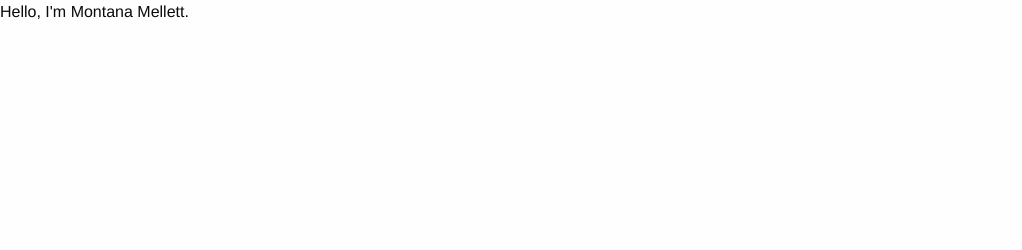
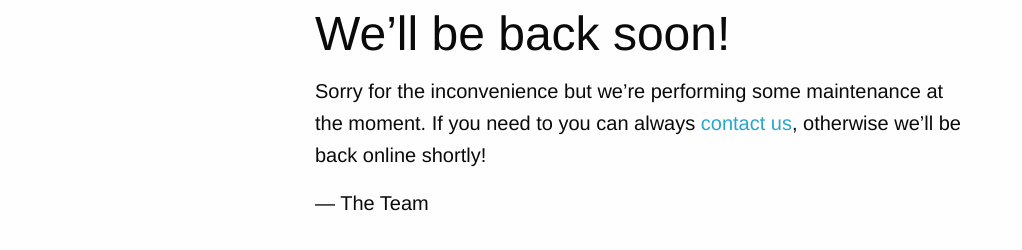
Before and after one commit to m-rae/portfolio, a plain HTML site: page index.html in a window 1280 px wide. Shown: the whole page, without its empty margins (0-1022 px from the left). Drawn offline with Linux system fonts and the light colour scheme.

Commit message:
Site Maintence Page

```diff
--- a/index.html
+++ b/index.html
@@ -5,12 +5,23 @@
     <meta name="viewport" content="width=device-width, initial-scale=1.0">
     <meta http-equiv="X-UA-Compatible" content="ie=edge">
     <title>Montana's Portfolio</title>
+    <style>
+        body { text-align: center; padding: 150px; }
+        h1 { font-size: 50px; }
+        body { font: 20px Helvetica, sans-serif; color: #333; }
+        article { display: block; text-align: left; width: 650px; margin: 0 auto; }
+        a { color: #FF735A; text-decoration: none; }
+        a:hover { color: #333; text-decoration: none; }
+      </style>
     <link rel="stylesheet" href="/css/foundation.css">
 </head>
 <body>
-    <div class="row">
-        <div class="col-1">Hello, I'm Montana Mellett.</div>
-        <div class="col-2"></div>
-    </div>
+    <article>
+        <h1>We&rsquo;ll be back soon!</h1>
+        <div>
+            <p>Sorry for the inconvenience but we&rsquo;re performing some maintenance at the moment. If you need to you can always <a href="mailto:#">contact us</a>, otherwise we&rsquo;ll be back online shortly!</p>
+            <p>&mdash; The Team</p>
+        </div>
+    </article>
 </body>
 </html>
```
